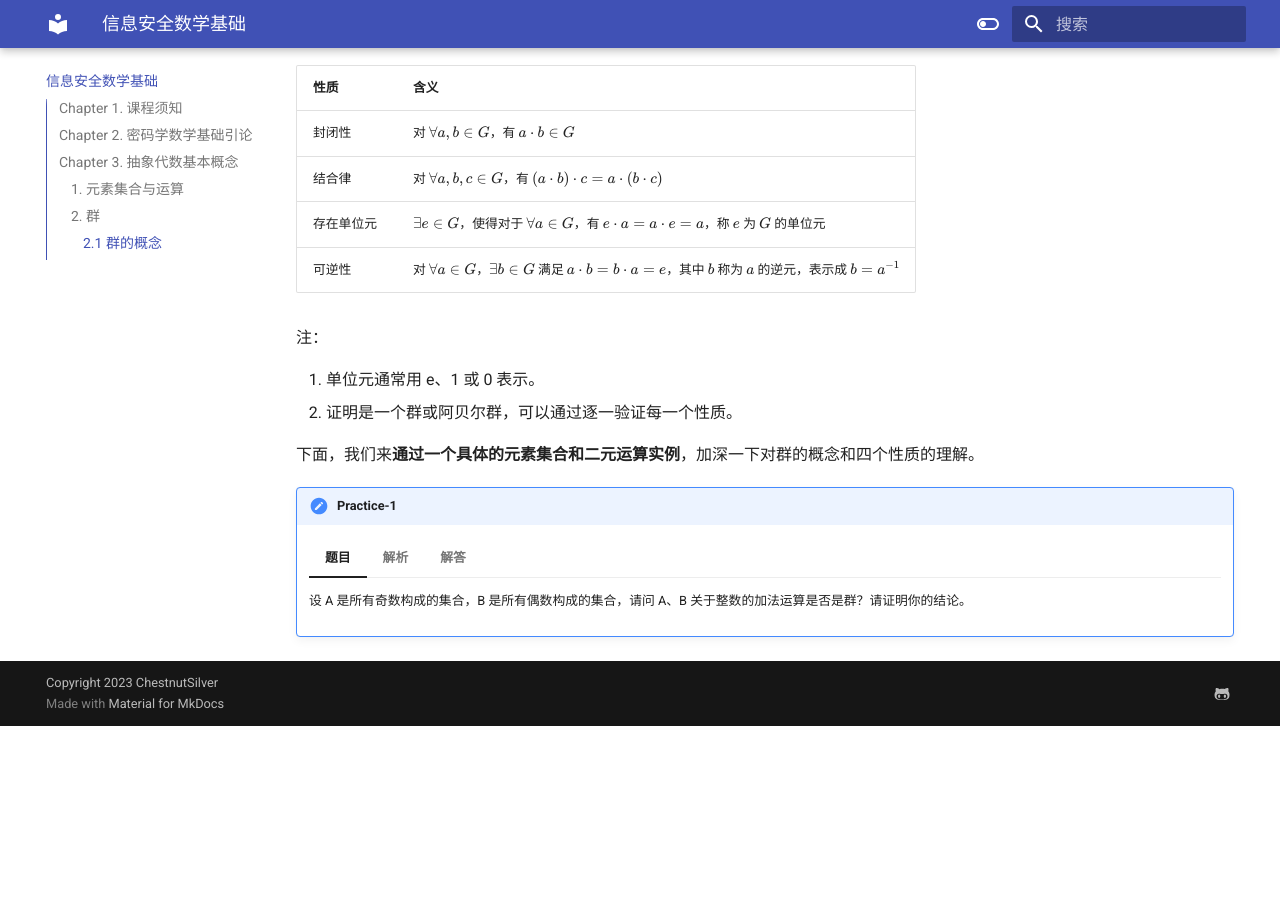
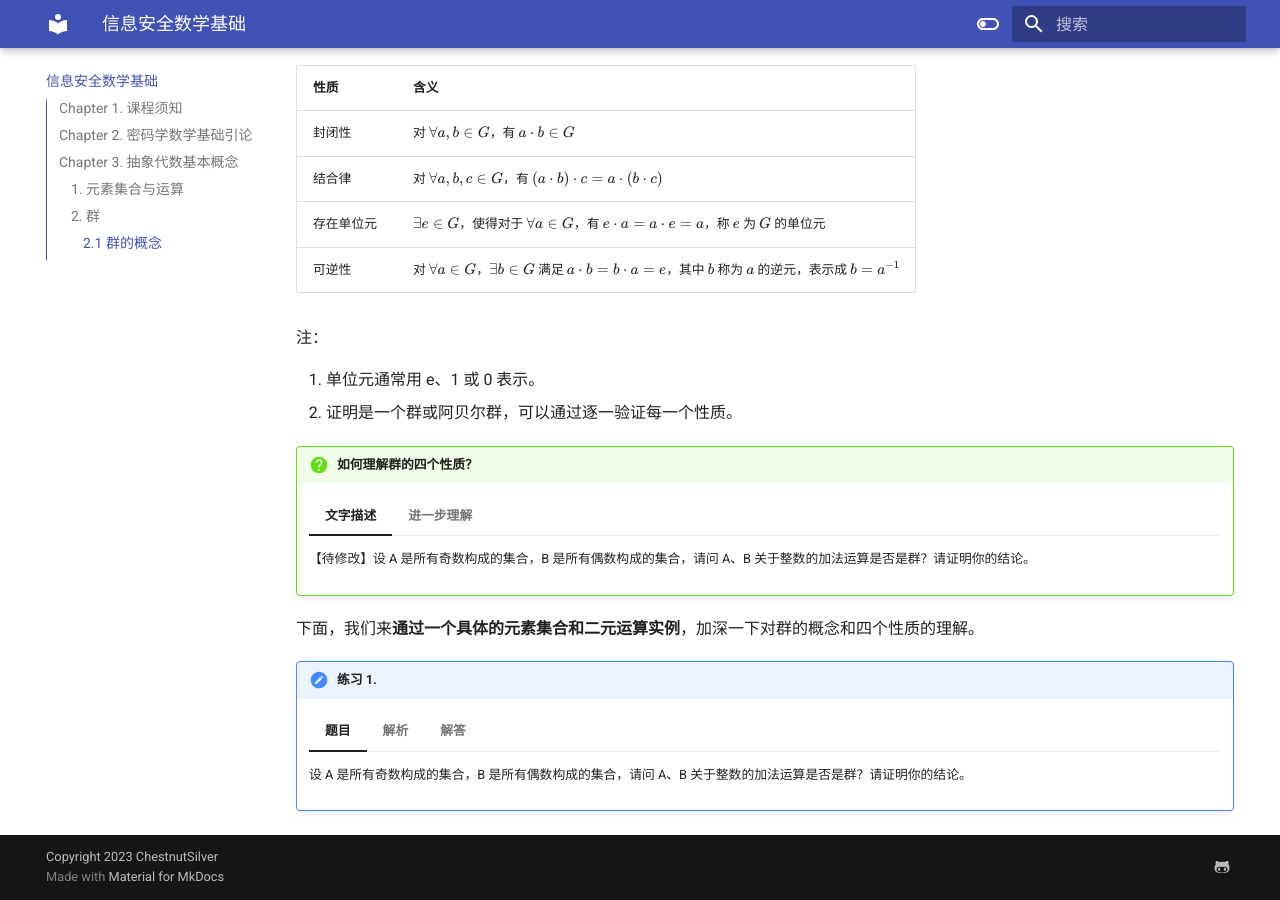
Before and after one commit to ChestnutSilver/TJIS-My-Helloworld, an MkDocs documentation site: the page built from docs/信息安全数学基础.md, in a window 1280 px wide and 900 px high, scrolled down 1783 px. Built offline with MkDocs 1.6.1 and Material for MkDocs 9.7.7, drawn with Linux system fonts in a browser that asks for light colours; before the commit the page ends 2509 px from its top, so only the background shows below that.

Commit message:
Update 信息安全数学基础.md

```diff
--- a/docs/信息安全数学基础.md
+++ b/docs/信息安全数学基础.md
@@ -80,9 +80,19 @@
 1. 单位元通常用 e、1 或 0 表示。
 2. 证明是一个群或阿贝尔群，可以通过逐一验证每一个性质。
 
+!!! question "如何理解群的四个性质？"
+
+    === "文字描述"
+
+        【待修改】设 A 是所有奇数构成的集合，B 是所有偶数构成的集合，请问 A、B 关于整数的加法运算是否是群？请证明你的结论。
+
+    === "进一步理解"
+
+        【待修改】在这道题目里面，我们要做两件事。第一，判断**所有奇数构成的集合**关于**整数的加法运算**是否是群；第二，判断**所有偶数构成的集合**关于**整数的加法运算**是否是群。你瞧，题目已经定义好了**元素集合**和**二元运算**；下面，我们只需要**逐一验证群的四个性质**，就可以判断它们分别是否是群了。
+
 下面，我们来**通过一个具体的元素集合和二元运算实例**，加深一下对群的概念和四个性质的理解。
 
-!!! Practice-1
+!!! note "练习 1."
 
     === "题目"
 
```
